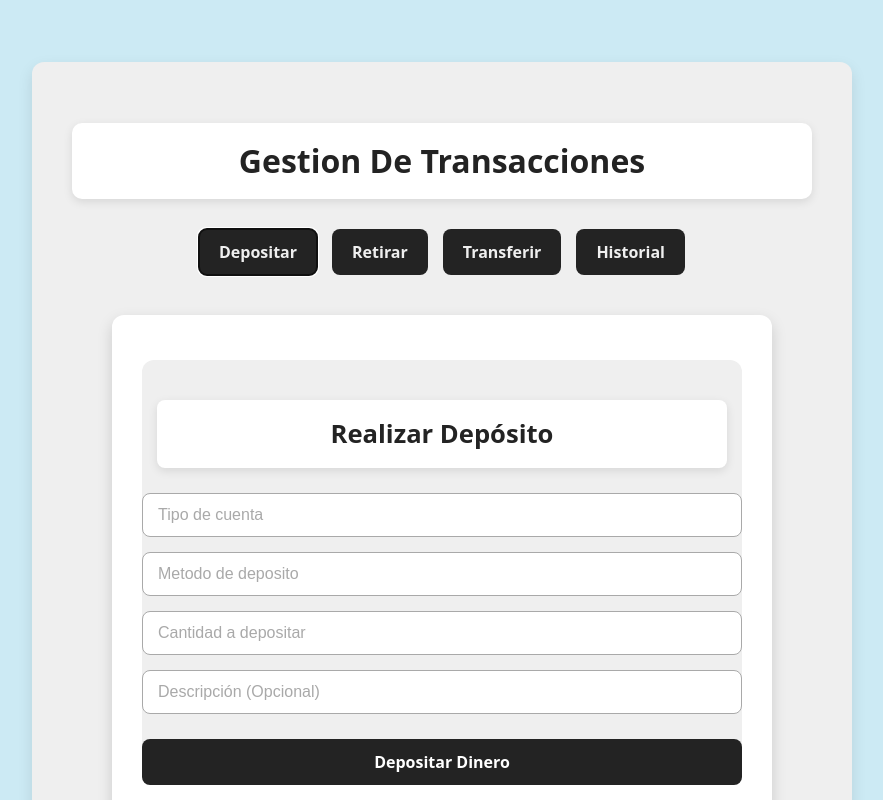
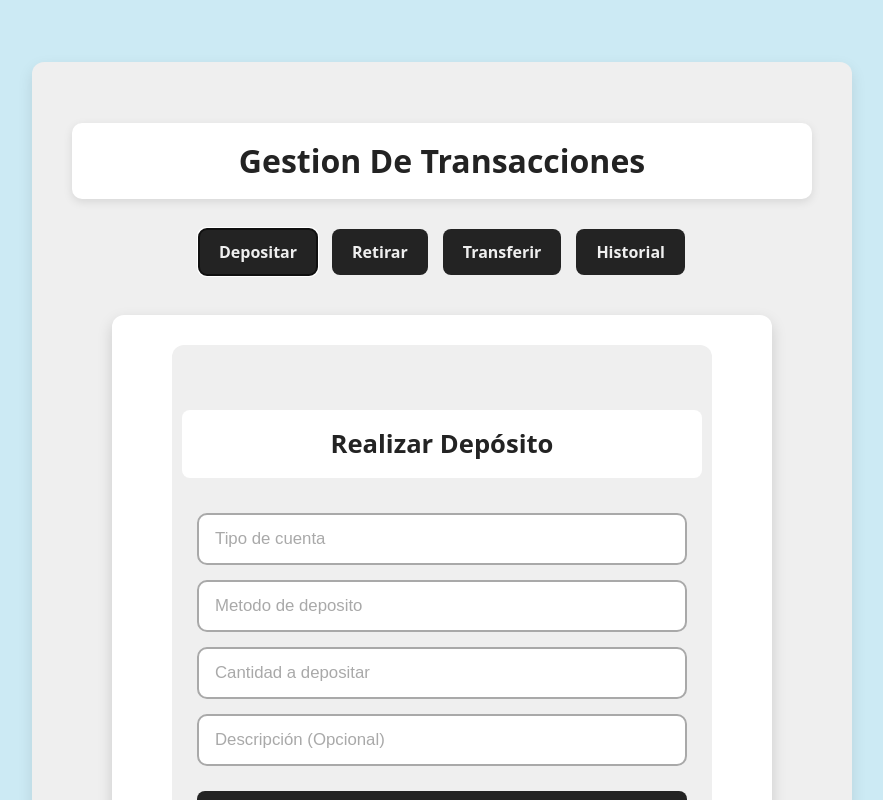
Before and after one commit to Franco-124/Proyecto_Web_Banco, a React (Vite) app: page /transactions in a window 1280 px wide. Both pictures are taken after a click on the button "Depositar". Shown: the top 800 px of the page, without its empty margins (238-1121 px from the left). Built offline with nearby package versions, Linux system fonts and the light colour scheme.

Commit message:
feat: update deposit form styling for improved layout and user experience

```diff
--- a/src/components/Transactions/transactions.css
+++ b/src/components/Transactions/transactions.css
@@ -263,9 +263,9 @@
 #deposit-container {
   background-color: var(--color-claro);
   width: 100%;
-  max-width: 600px;
-  margin: 15px auto;
-  padding: 0;
+  max-width: 540px;
+  margin: 0 auto;
+  padding: 25px;
   border-radius: 12px;
   display: flex;
   flex-direction: column;
@@ -280,10 +280,9 @@
   font-size: 1.6rem;
   margin-bottom: 25px;
   background-color: white;
-  width: 540px;
+  width: 100%;
   padding: 15px;
   border-radius: 8px;
-  box-shadow: 0 3px 10px rgba(0, 0, 0, 0.1);
 }
 
 
@@ -292,13 +291,14 @@
   flex-direction: column;
   gap: 15px;
   width: 100%;
+  padding: 10px;
 }
 
 #deposit-form input {
-  padding: 12px 15px;
-  border: 1px solid var(--color-complementario1);
-  border-radius: 8px;
-  font-size: 1rem;
+  padding: 14px 16px;
+  border: 2px solid var(--color-complementario1);
+  border-radius: 10px;
+  font-size: 1.05rem;
   background-color: white;
   color: var(--color-oscuro);
   transition: all 0.3s ease;
@@ -306,14 +306,12 @@
 
 #deposit-form input:focus {
   border-color: var(--color-complementario2);
-  box-shadow: 0 0 6px rgba(255, 59, 63, 0.3);
   outline: none;
 }
 
 #deposit-form input::placeholder {
   color: var(--color-complementario1);
 }
-
 
 #deposit-form button {
   margin-top: 10px;
@@ -325,13 +323,11 @@
   font-size: 1rem;
   font-weight: 600;
   cursor: pointer;
-  transition: all 0.3s ease;
 }
 
 #deposit-form button:hover {
   background-color: var(--color-complementario2);
   transform: scale(1.03);
-  box-shadow: 0 4px 10px rgba(0, 0, 0, 0.2);
 }
 
 #deposit-form button:active {
```
